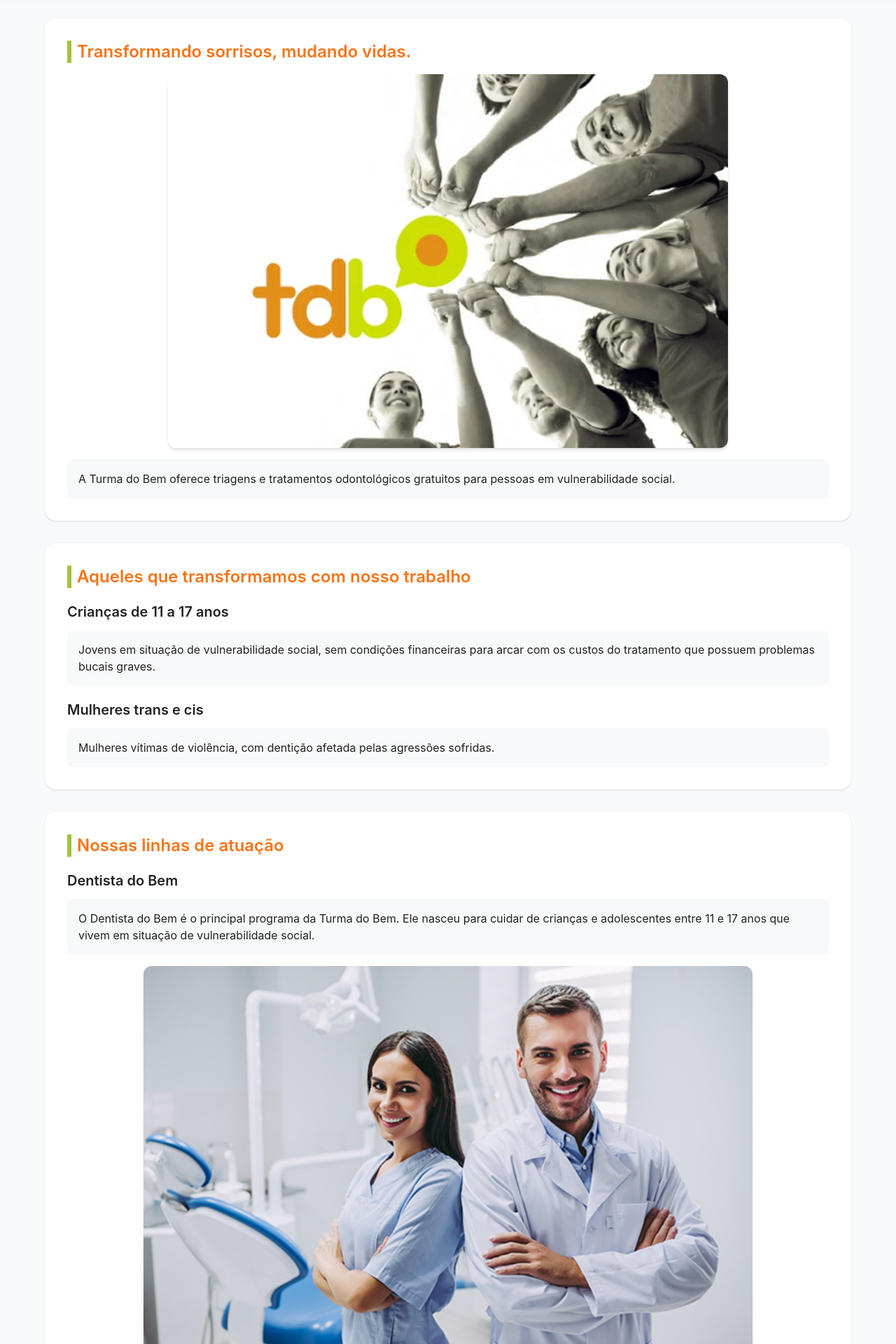
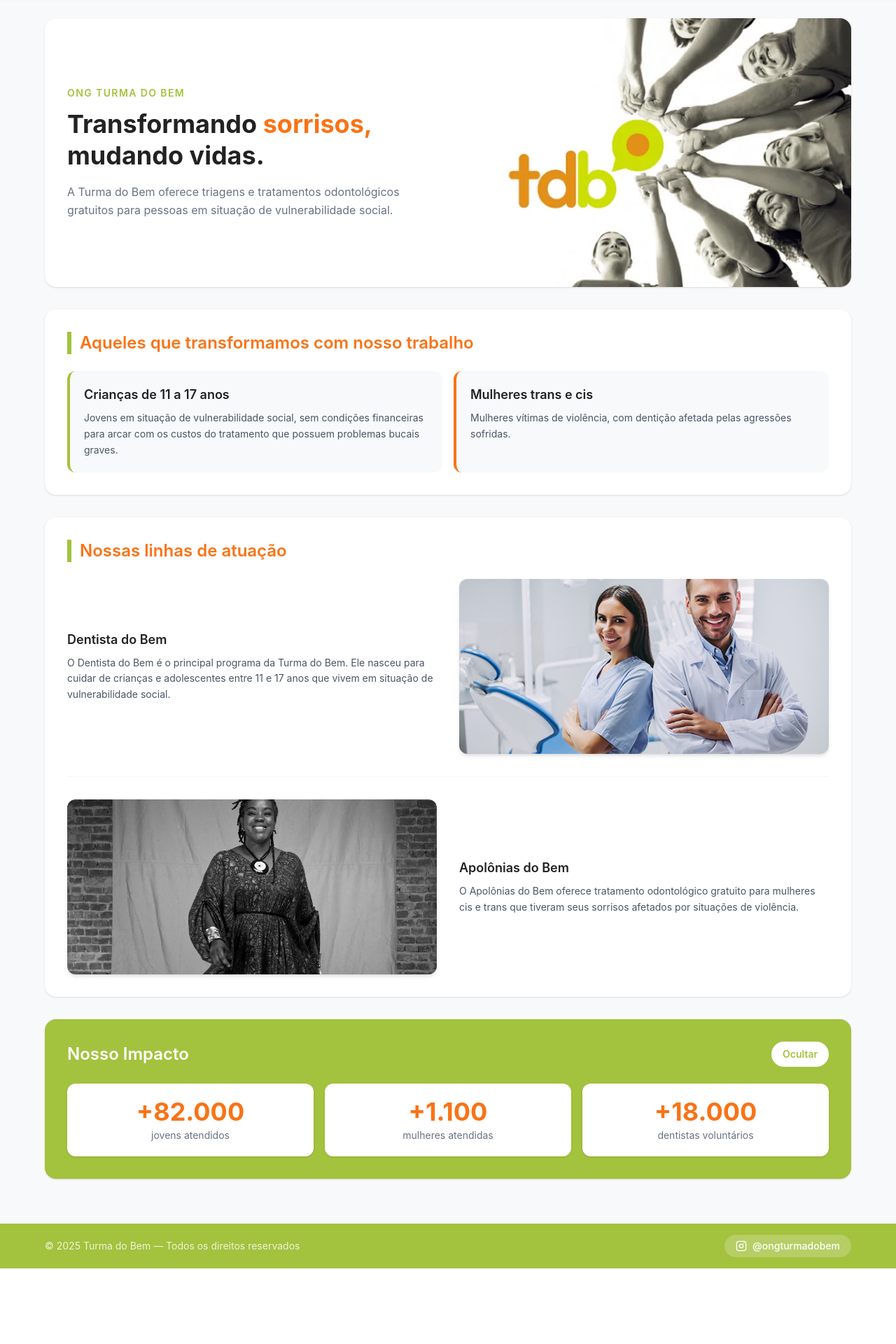
Before and after one commit to luisrodriguesss/Projetoturmadobem, a React (Vite) app: page / in a window 1280 px wide. Shown: the part 80-2000 px from the top of the page at 70% size. After the commit the page ends 1892 px from the top, so only its background shows below. Built offline with nearby package versions, Linux system fonts and the light colour scheme.

Commit message:
refactor: alteração no layout da home e faq.

```diff
--- a/src/pages/Faq.tsx
+++ b/src/pages/Faq.tsx
@@ -43,29 +43,42 @@
 
   return (
     <main className="px-4 py-6 md:px-[5%] md:py-8 xl:px-[12%] xl:py-12">
-      <section className="mb-8 bg-white rounded-2xl shadow-sm p-5 md:p-8 xl:p-12">
-        <h2 className="text-[#f97316] text-xl font-semibold mb-4 border-l-[6px] border-[#a3c23e] pl-2 md:text-2xl">
+      <section className="mb-8 bg-white rounded-2xl shadow-sm p-6 md:p-8">
+        <h2 className="text-[#f97316] text-xl font-semibold mb-2 border-l-[6px] border-[#a3c23e] pl-3 md:text-2xl">
           Perguntas Frequentes (FAQ)
         </h2>
-        <p className="mb-6 text-sm md:text-base">
+        <p className="text-gray-500 text-sm mb-6 md:text-base">
           Confira abaixo as respostas para as principais dúvidas sobre a Turma do Bem e nossos programas.
         </p>
 
+        <div className="flex flex-col gap-3">
           {perguntas.map((item) => (
-          <div key={item.id} className="mb-4">
-            <h3
+            <div
+              key={item.id}
+              className={`rounded-xl border transition-all duration-300 overflow-hidden ${aberta === item.id ? "border-[#a3c23e]" : "border-gray-200"}`}
+            >
+              <button
                 onClick={() => alternarPergunta(item.id)}
-              className="text-base font-semibold mt-5 cursor-pointer hover:text-[#f97316] transition-colors duration-300 md:text-xl"
+                className="w-full flex justify-between items-center px-5 py-4 text-left hover:bg-[#f8f9fa] transition-colors duration-200"
               >
+                <span className={`text-sm font-semibold md:text-base ${aberta === item.id ? "text-[#f97316]" : "text-[#222]"}`}>
                   {item.pergunta}
-            </h3>
+                </span>
+                <span className={`text-xl font-light ml-4 transition-transform duration-300 ${aberta === item.id ? "text-[#a3c23e] rotate-45" : "text-gray-400"}`}>
+                  +
+                </span>
+              </button>
+
               {aberta === item.id && (
-              <aside className="bg-[#f8f9fa] p-4 rounded-lg mt-3">
-                <p className="text-sm md:text-base">{item.resposta}</p>
-              </aside>
+                <div className="px-5 pb-4 bg-[#f8f9fa]">
+                  <p className="text-sm text-gray-600 leading-relaxed md:text-base">
+                    {item.resposta}
+                  </p>
+                </div>
               )}
             </div>
           ))}
+        </div>
       </section>
     </main>
   )
--- a/src/pages/Home.tsx
+++ b/src/pages/Home.tsx
@@ -42,76 +42,119 @@
 
   return (
     <main className="px-4 py-6 md:px-[5%] md:py-8 xl:px-[12%] xl:py-12">
-      <section className="mb-8 bg-white rounded-2xl shadow-sm p-5 md:p-8 xl:p-12">
-        <h2 className="text-[#f97316] text-xl font-semibold mb-4 border-l-[6px] border-[#a3c23e] pl-2 md:text-2xl xl:text-3xl">
-          Transformando sorrisos, mudando vidas.
-        </h2>
+
+      {/* Hero */}
+      <section className="mb-8 bg-white rounded-2xl shadow-sm overflow-hidden">
+        <div className="flex flex-col md:flex-row">
+          <div className="flex flex-col justify-center p-8 md:w-1/2 xl:p-12">
+            <span className="text-[#a3c23e] font-semibold text-sm uppercase tracking-widest mb-3">ONG Turma do Bem</span>
+            <h1 className="text-3xl font-bold text-[#222] leading-tight mb-4 md:text-4xl xl:text-5xl">
+              Transformando <span className="text-[#f97316]">sorrisos,</span> mudando vidas.
+            </h1>
+            <p className="text-gray-500 text-sm md:text-base leading-relaxed">
+              A Turma do Bem oferece triagens e tratamentos odontológicos gratuitos para pessoas em situação de vulnerabilidade social.
+            </p>
+          </div>
+          <div className="md:w-1/2">
             <img
               src={img1}
-          alt="imagem turma do bem"
-          className="block w-full max-w-full mx-auto my-4 rounded-xl shadow-md md:max-w-[800px] xl:max-w-[900px]"
+              alt="Turma do Bem"
+              className="w-full h-full object-cover max-h-[350px] md:max-h-full"
             />
-        <aside className="bg-[#f8f9fa] p-4 rounded-lg mt-3">
-          <p className="text-sm md:text-base">
-            A Turma do Bem oferece triagens e tratamentos odontológicos gratuitos para pessoas em vulnerabilidade social.
-          </p>
-        </aside>
+          </div>
+        </div>
       </section>
 
-      <section className="mb-8 bg-white rounded-2xl shadow-sm p-5 md:p-8 xl:p-12">
-        <h2 className="text-[#f97316] text-xl font-semibold mb-4 border-l-[6px] border-[#a3c23e] pl-2 md:text-2xl">
+      {/* Públicos atendidos */}
+      <section className="mb-8 bg-white rounded-2xl shadow-sm p-6 md:p-8">
+        <h2 className="text-[#f97316] text-xl font-semibold mb-6 border-l-[6px] border-[#a3c23e] pl-3 md:text-2xl">
           Aqueles que transformamos com nosso trabalho
         </h2>
-        <h3 className="text-lg font-semibold mt-5 md:text-xl">Crianças de 11 a 17 anos</h3>
-        <aside className="bg-[#f8f9fa] p-4 rounded-lg mt-3">
-          <p className="text-sm md:text-base">Jovens em situação de vulnerabilidade social, sem condições financeiras para arcar com os custos do tratamento que possuem problemas bucais graves.</p>
-        </aside>
-        <h3 className="text-lg font-semibold mt-5 md:text-xl">Mulheres trans e cis</h3>
-        <aside className="bg-[#f8f9fa] p-4 rounded-lg mt-3">
-          <p className="text-sm md:text-base">Mulheres vítimas de violência, com dentição afetada pelas agressões sofridas.</p>
-        </aside>
+        <div className="grid grid-cols-1 gap-4 md:grid-cols-2">
+          <div className="bg-[#f8f9fa] rounded-xl p-5 border-l-4 border-[#a3c23e]">
+            <h3 className="text-base font-semibold text-[#222] mb-2 md:text-lg">Crianças de 11 a 17 anos</h3>
+            <p className="text-sm text-gray-600 leading-relaxed">
+              Jovens em situação de vulnerabilidade social, sem condições financeiras para arcar com os custos do tratamento que possuem problemas bucais graves.
+            </p>
+          </div>
+          <div className="bg-[#f8f9fa] rounded-xl p-5 border-l-4 border-[#f97316]">
+            <h3 className="text-base font-semibold text-[#222] mb-2 md:text-lg">Mulheres trans e cis</h3>
+            <p className="text-sm text-gray-600 leading-relaxed">
+              Mulheres vítimas de violência, com dentição afetada pelas agressões sofridas.
+            </p>
+          </div>
+        </div>
       </section>
 
-      <section className="mb-8 bg-white rounded-2xl shadow-sm p-5 md:p-8 xl:p-12">
-        <h2 className="text-[#f97316] text-xl font-semibold mb-4 border-l-[6px] border-[#a3c23e] pl-2 md:text-2xl">
+      {/* Linhas de atuação */}
+      <section className="mb-8 bg-white rounded-2xl shadow-sm p-6 md:p-8">
+        <h2 className="text-[#f97316] text-xl font-semibold mb-6 border-l-[6px] border-[#a3c23e] pl-3 md:text-2xl">
           Nossas linhas de atuação
         </h2>
-        <h3 className="text-lg font-semibold mt-5 md:text-xl">Dentista do Bem</h3>
-        <aside className="bg-[#f8f9fa] p-4 rounded-lg mt-3">
-          <p className="text-sm md:text-base">O Dentista do Bem é o principal programa da Turma do Bem. Ele nasceu para cuidar de crianças e adolescentes entre 11 e 17 anos que vivem em situação de vulnerabilidade social.</p>
-        </aside>
-        <img src={dentista} alt="Imagem Dentista" className="block w-full max-w-full mx-auto my-4 rounded-xl shadow-md md:max-w-[80%] xl:max-w-[600px]" />
 
-        <h3 className="text-lg font-semibold mt-5 md:text-xl">Apolônias do Bem</h3>
-        <aside className="bg-[#f8f9fa] p-4 rounded-lg mt-3">
-          <p className="text-sm md:text-base">O Apolônias do Bem oferece tratamento odontológico gratuito para mulheres cis e trans que tiveram seus sorrisos afetados por situações de violência.</p>
-        </aside>
-        <img src={apolonias} alt="Imagem Apolonias" className="block w-full max-w-full mx-auto my-4 rounded-xl shadow-md md:max-w-[80%] xl:max-w-[600px]" />
+        <div className="flex flex-col gap-8">
+          {/* Dentista do Bem */}
+          <div className="flex flex-col gap-4 md:flex-row md:items-center md:gap-8">
+            <div className="md:w-1/2">
+              <h3 className="text-lg font-semibold text-[#222] mb-2">Dentista do Bem</h3>
+              <p className="text-sm text-gray-600 leading-relaxed">
+                O Dentista do Bem é o principal programa da Turma do Bem. Ele nasceu para cuidar de crianças e adolescentes entre 11 e 17 anos que vivem em situação de vulnerabilidade social.
+              </p>
+            </div>
+            <img
+              src={dentista}
+              alt="Dentista do Bem"
+              className="w-full rounded-xl shadow-md object-cover md:w-1/2 max-h-[250px]"
+            />
+          </div>
+
+          <div className="w-full h-px bg-gray-100" />
+
+          {/* Apolônias do Bem */}
+          <div className="flex flex-col gap-4 md:flex-row-reverse md:items-center md:gap-8">
+            <div className="md:w-1/2">
+              <h3 className="text-lg font-semibold text-[#222] mb-2">Apolônias do Bem</h3>
+              <p className="text-sm text-gray-600 leading-relaxed">
+                O Apolônias do Bem oferece tratamento odontológico gratuito para mulheres cis e trans que tiveram seus sorrisos afetados por situações de violência.
+              </p>
+            </div>
+            <img
+              src={apolonias}
+              alt="Apolônias do Bem"
+              className="w-full rounded-xl shadow-md object-cover md:w-1/2 max-h-[250px]"
+            />
+          </div>
+        </div>
       </section>
 
-      <section className="mb-8 bg-white rounded-2xl shadow-sm p-5 md:p-8 xl:p-12">
-        <h2 className="text-[#f97316] text-xl font-semibold mb-4 border-l-[6px] border-[#a3c23e] pl-2 md:text-2xl">
-          Turma do Bem — Estatísticas
+      {/* Estatísticas */}
+      <section className="mb-8 bg-[#a3c23e] rounded-2xl shadow-sm p-6 md:p-8">
+        <div className="flex flex-col items-start gap-4 md:flex-row md:items-center md:justify-between">
+          <h2 className="text-white text-xl font-semibold md:text-2xl">
+            Nosso Impacto
           </h2>
-        <div className="text-center">
           <button
             onClick={() => setMostrarEstatisticas(!mostrarEstatisticas)}
-            className="mb-6 px-5 py-2 bg-[#a3c23e] text-white rounded-lg font-semibold hover:bg-[#f97316] transition-colors duration-300"
+            className="px-4 py-2 bg-white text-[#a3c23e] rounded-full text-sm font-semibold hover:bg-[#f97316] hover:text-white transition-all duration-300"
           >
-            {mostrarEstatisticas ? "Ocultar Estatísticas" : "Mostrar Estatísticas"}
+            {mostrarEstatisticas ? "Ocultar" : "Mostrar"}
           </button>
+        </div>
 
         {mostrarEstatisticas && (
-            <div className="flex flex-col gap-3 items-center sm:flex-row sm:flex-wrap sm:justify-center sm:gap-4">
+          <div className="grid grid-cols-1 gap-4 mt-6 sm:grid-cols-3">
             {estatisticas.map((stat, indice) => (
-                <p key={stat.id} className="text-base font-bold bg-[#f8f9fa] px-4 py-3 rounded-lg hover:bg-[#f97316] hover:text-white transition-colors duration-300 cursor-default w-full sm:w-auto md:text-lg">
-                  {stat.sufixo}{contadores[indice].toLocaleString("pt-BR")} {stat.texto}
+              <div key={stat.id} className="bg-white rounded-xl p-5 text-center shadow-sm">
+                <p className="text-3xl font-bold text-[#f97316] md:text-4xl">
+                  {stat.sufixo}{contadores[indice].toLocaleString("pt-BR")}
                 </p>
+                <p className="text-sm text-gray-500 mt-1">{stat.texto}</p>
+              </div>
             ))}
           </div>
         )}
-        </div>
       </section>
+
     </main>
   )
 }
```
Lines whose indentation alone changed are shown as unchanged.
